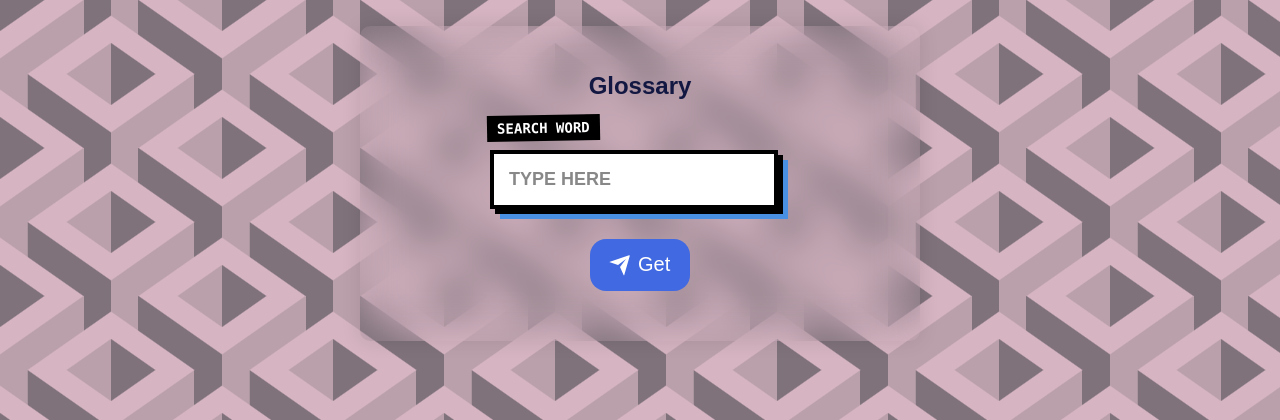
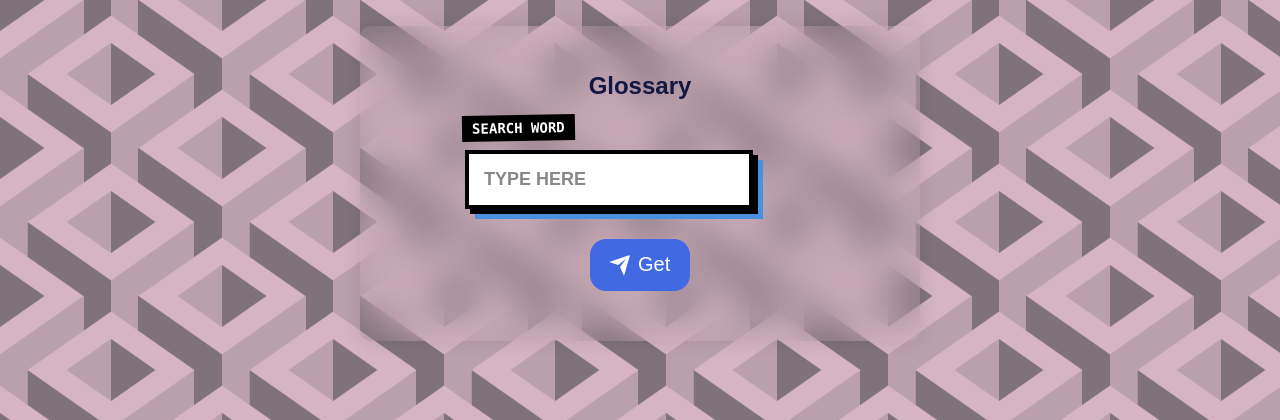
Before and after one commit to shreyansh0727/glossary-app, a Flask app: page / in a window 1280 px wide. Shown: the top 420 px of the page. Run offline with Flask 3, Linux system fonts and the light colour scheme; some web fonts are replaced.

Commit message:
Update index.html

```diff
--- a/templates/index.html
+++ b/templates/index.html
@@ -80,7 +80,7 @@ body {
 
 .brutalist-container {
   margin-top: 30px;
-  margin-left: 20%;
+  margin-left: 15%;
   position: relative;
   width: 250px;
   font-family: monospace;
```
